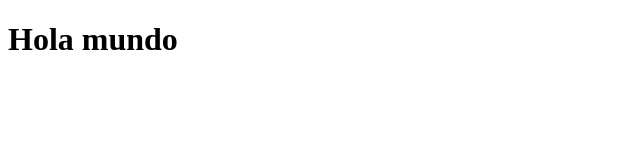
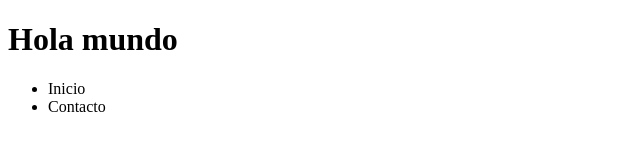
Before and after one commit to Marco-Ats/Proyecto, a plain HTML site: page index.html in a window 1280 px wide. Shown: the whole page, without its empty margins (0-640 px from the left). Drawn offline with Linux system fonts and the light colour scheme.

Commit message:
creacion de menu

```diff
--- a/index.html
+++ b/index.html
@@ -7,5 +7,13 @@
 </head>
 <body>
     <h1>Hola mundo</h1>
+
+    <div>
+        <ul>
+            <li><a>Inicio</a></li>
+            <li><a>Contacto</a></li>
+        </ul>
+    </div>
+
 </body>
 </html>
```
